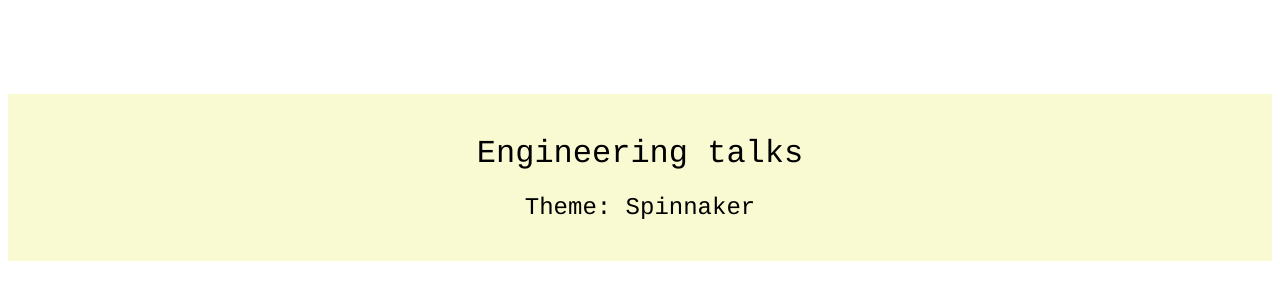
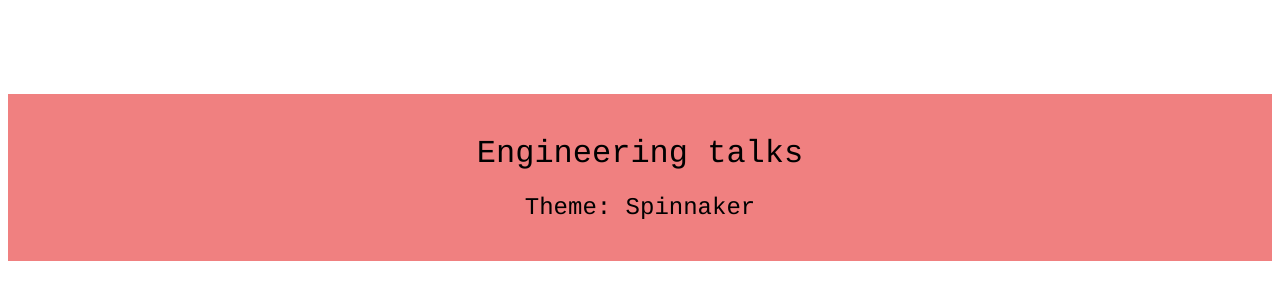
Before and after one commit to adollar/et-spinnaker-demo, a plain HTML site: page index.html in a window 1280 px wide. Shown: the part 306-606 px from the top of the page. Drawn offline with Linux system fonts and the light colour scheme.

```diff
--- a/index.html
+++ b/index.html
@@ -12,7 +12,7 @@
             font: 16px Courier;
             padding: 20px 0;
             text-align: center;
-            background-color: lightgoldenrodyellow;
+            background-color: lightcoral;
         }
     </style>
 </head>
```
